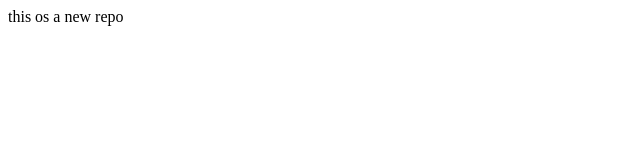
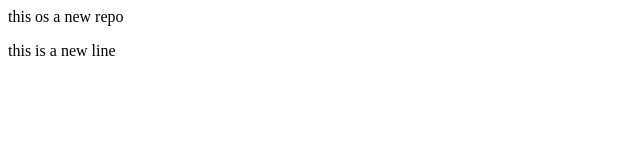
Before and after one commit to Blessyra2128/localrepo, a plain HTML site: page index.html in a window 1280 px wide. Shown: the full height of the page, 0-640 px from the left. Drawn offline with Linux system fonts and the light colour scheme.

Commit message:
added into feature1

```diff
--- a/index.html
+++ b/index.html
@@ -1 +1,4 @@
 <p>this os a new repo</p>
+<p>
+this is a new line
+</p>
```
